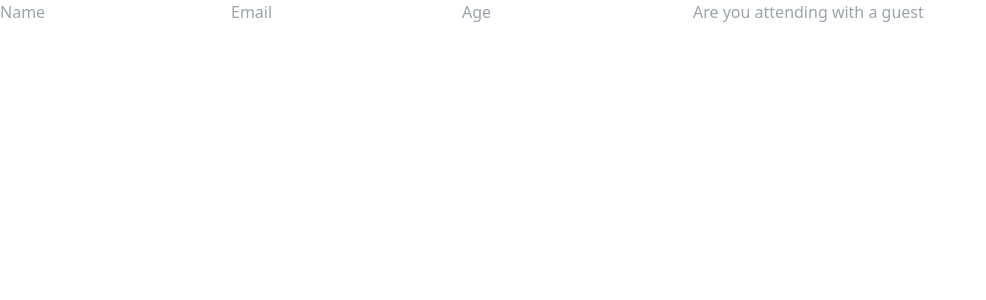
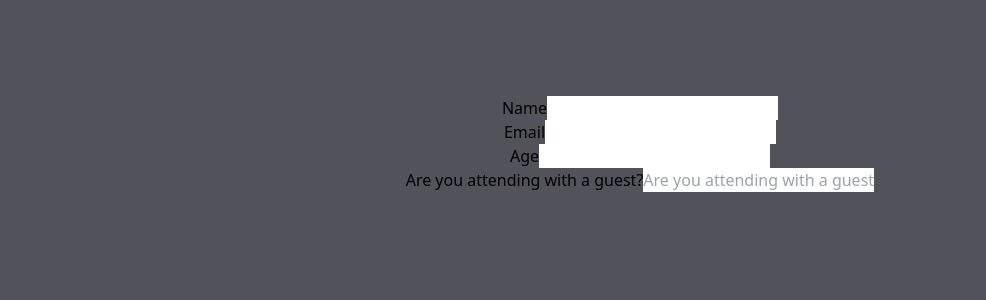
Before and after one commit to Diivvuu/basic, a React (Create React App) app: page / in a window 1280 px wide. Shown: the top 300 px of the page, without its empty margins (0-986 px from the left). Built offline with nearby package versions, Linux system fonts and the light colour scheme.

Commit message:
making a custom hook for form

```diff
--- a/src/components/Form.js
+++ b/src/components/Form.js
@@ -2,12 +2,29 @@ import React from "react";
 //fields - name, email, age, are you ateend with a guest?, guest name
 const Form = () => {
   return (
-    <div>
-      <form>
-        <input placeholder="Name" />
-        <input placeholder="Email" />
-        <input placeholder="Age" />
-        <input placeholder="Are you attending with a guest" />
+    <div className="h-screen w-full mx-auto bg-zinc-600">
+      <form className="flex flex-col justify-center items-center pt-24">
+        <div className="flex">
+          <label className="">Name</label>
+          <input name="name" type="text" className="" />
+        </div>
+        <div>
+          <label className="">Email</label>
+          <input name="" type="" className="" />
+        </div>
+        <div>
+          <label className="">Age</label>
+          <input name="" type="" className="" />
+        </div>
+        <div>
+          <label className="">Are you attending with a guest?</label>
+          <input
+            name=""
+            type=""
+            className=""
+            placeholder="Are you attending with a guest"
+          />
+        </div>
       </form>
     </div>
   );
--- /dev/null
+++ b/src/hooks/useFormValidation.js
@@ -0,0 +1,20 @@
+import { useState } from "react";
+
+const useFormValidation = (initialState, validate) => {
+  const [formData, setFormData] = useState(initialState);
+  const [errors, setErrors] = useState([]);
+
+  const handleChange = (e) => {
+    const { name, value } = e.target;
+    setFormData({
+      ...formData,
+      [name]: value,
+    });
+  };
+  const handleSubmit = (callback) => (e) => {
+      e.preventDefault();
+      const validationErrors = validate(formData);
+
+  };
+};
+export default useFormValidation;
```
